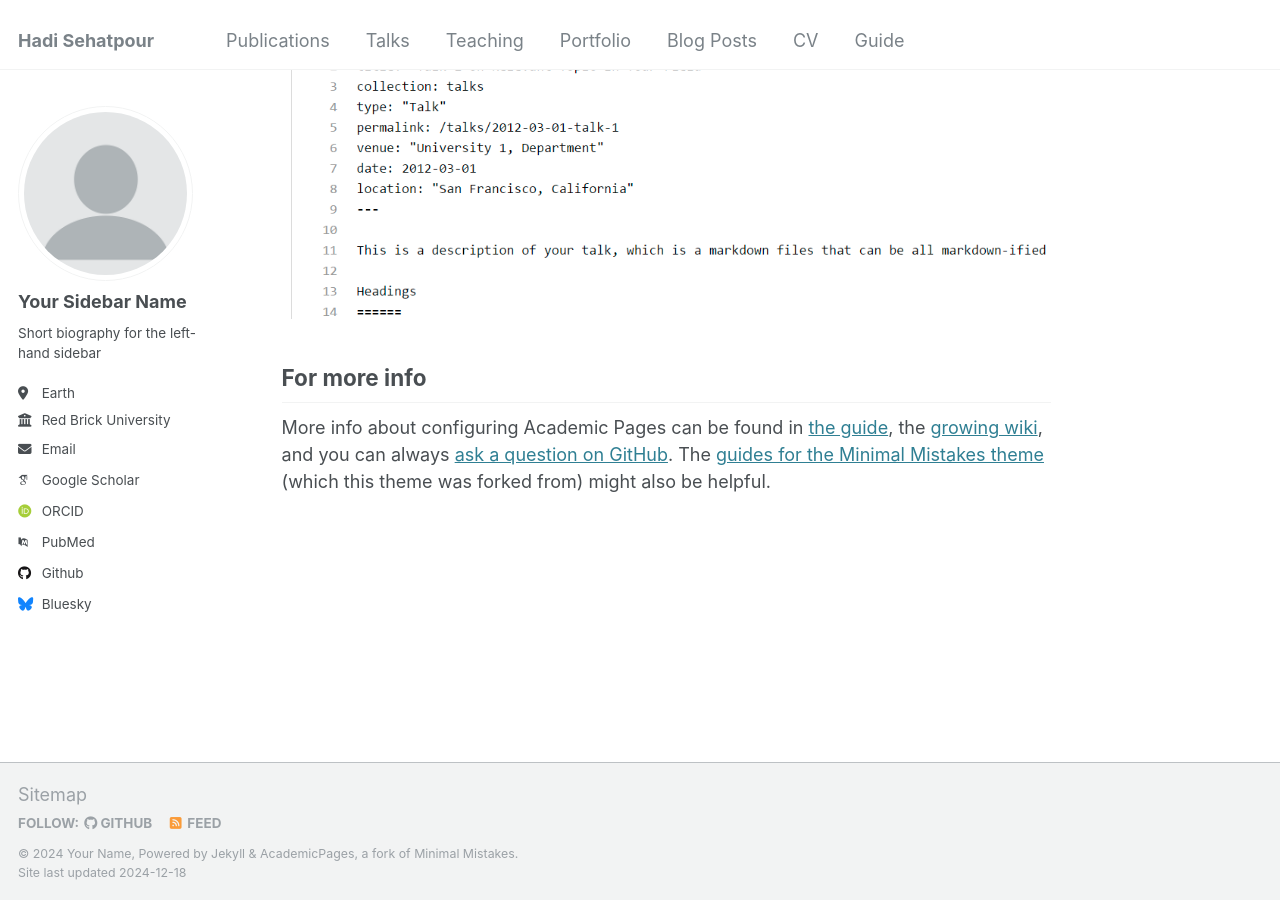
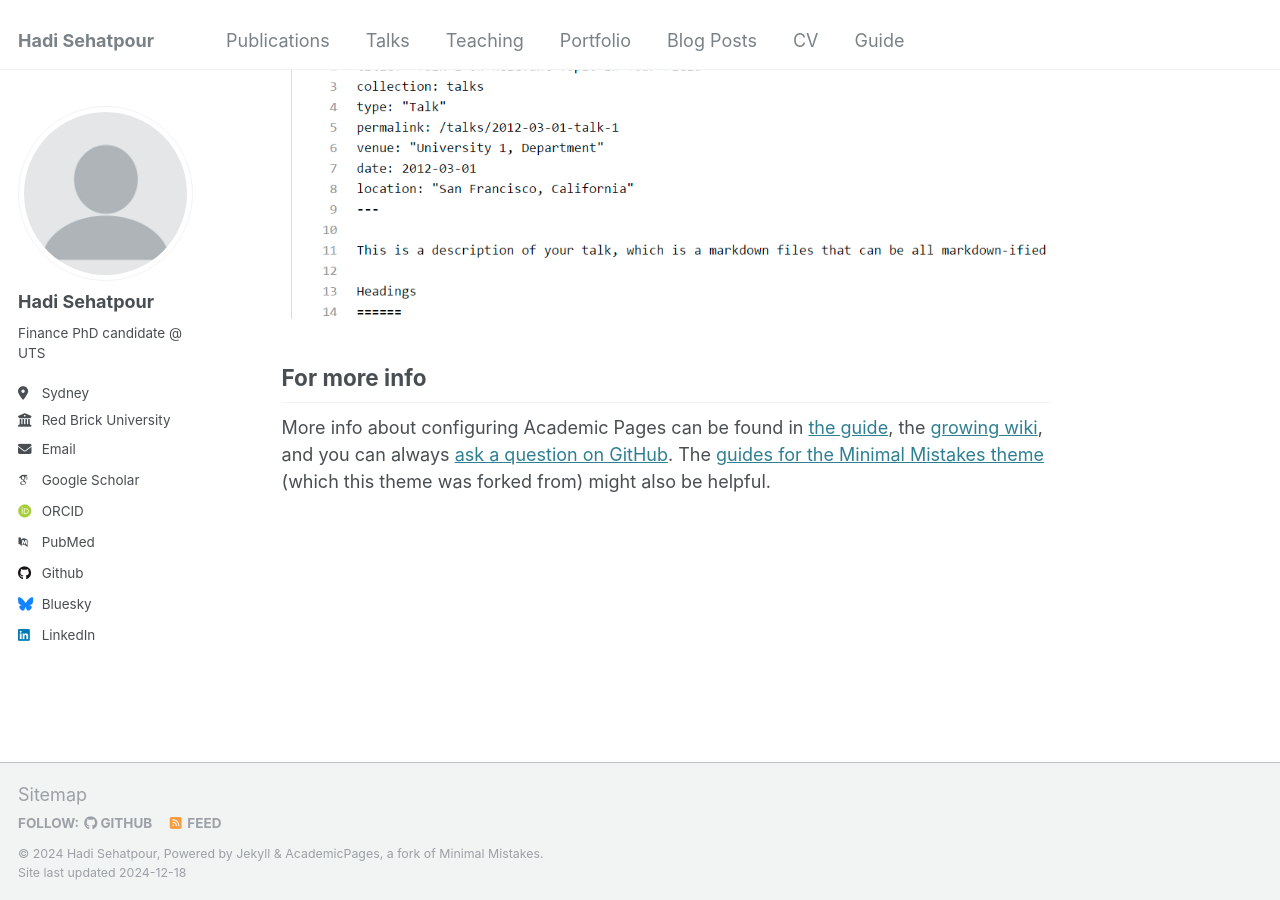
Before and after one commit to hadisehatpour/hadisehatpour.github.io, a Jekyll site: the page built from _pages/about.md, in a window 1280 px wide and 900 px high, scrolled down 2643 px. Built offline with Jekyll 4.4.1, drawn with Linux system fonts in a browser that asks for light colours; some web fonts are replaced.

Commit message:
Updated _config.yml for site config

```diff
--- a/_config.yml
+++ b/_config.yml
@@ -10,9 +10,9 @@
 locale                   : "en-US"
 title                    : "Hadi Sehatpour"
 title_separator          : "-"
-name                     : &name "Your Name"
+name                     : &name "Hadi Sehatpour"
 description              : &description "personal description"
-url                      : https://academicpages.github.io # the base hostname & protocol for your site e.g. "https://[your GitHub username].github.io"
+url                      : https://hadisehatpour.github.io # the base hostname & protocol for your site e.g. "https://[your GitHub username].github.io"
 baseurl                  : "" # the subpath of your site, e.g. "/blog"
 repository               : "academicpages/academicpages.github.io"
 
@@ -22,10 +22,10 @@ repository               : "academicpages/academicpages.github.io"
 author:
   # Biographic information
   avatar           : "profile.png"
-  name             : "Your Sidebar Name"
+  name             : "Hadi Sehatpour"
   pronouns         : # example: "she/her"
-  bio              : "Short biography for the left-hand sidebar"
-  location         : "Earth"
+  bio              : "Finance PhD candidate @ UTS"
+  location         : "Sydney"
   employer         : "Red Brick University"
   uri              : # URL
   email            : "none@example.org"
@@ -33,7 +33,6 @@ author:
   # Academic websites
   arxiv            : # URL - Update with the correct link to your profile
   googlescholar    : "https://scholar.google.com/citations?user=NBd289UAAAAJ&hl=en"
-  impactstory      : # URL
   orcid            : "https://orcid.org/0000-0001-5715-2513"
   semantic         : # URL
   pubmed           : "https://www.ncbi.nlm.nih.gov/pubmed/?term=john+snow"
@@ -58,7 +57,7 @@ author:
   keybase          : # Username
   instagram        : # Username
   lastfm           : # Username
-  linkedin         : # Username
+  linkedin         : "www.linkedin.com/in/mhadisehat"
   mastodon         : # URL
   medium           : # URL
   pinterest        : # Username
```
